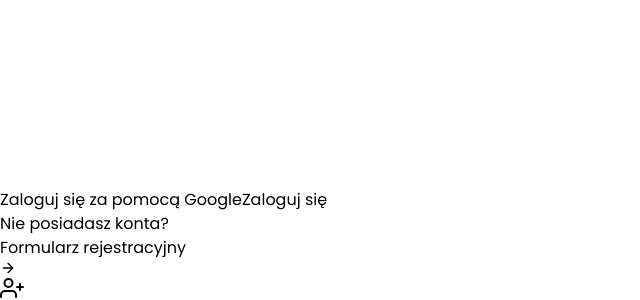
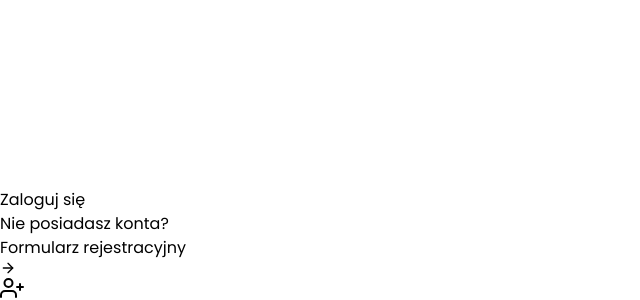
Before and after one commit to Barneyek/invoice-app, a Vue app: page /login in a window 1280 px wide. Shown: the part 2420-2720 px from the top of the page, without its empty margins (0-640 px from the left). Built offline with nearby package versions, Linux system fonts and the light colour scheme; no server answers.

Commit message:
Remove useless btn

```diff
--- a/src/views/SignIn.vue
+++ b/src/views/SignIn.vue
@@ -53,12 +53,6 @@
             </p>
           </div>
           <div class="flex flex-col gap-y-3 ">
-            <button
-              class="bg-[#252945] text-base py-2"
-              @click="signWithGoogle"
-            >
-              Zaloguj się za pomocą Google
-            </button>
             <button
               class="bg-[#7c5dfa] text-base py-2"
 
@@ -176,8 +170,4 @@ const login = () => {
     })
 }
 
-const signWithGoogle = () => {
-
-}
-
 </script>
```
